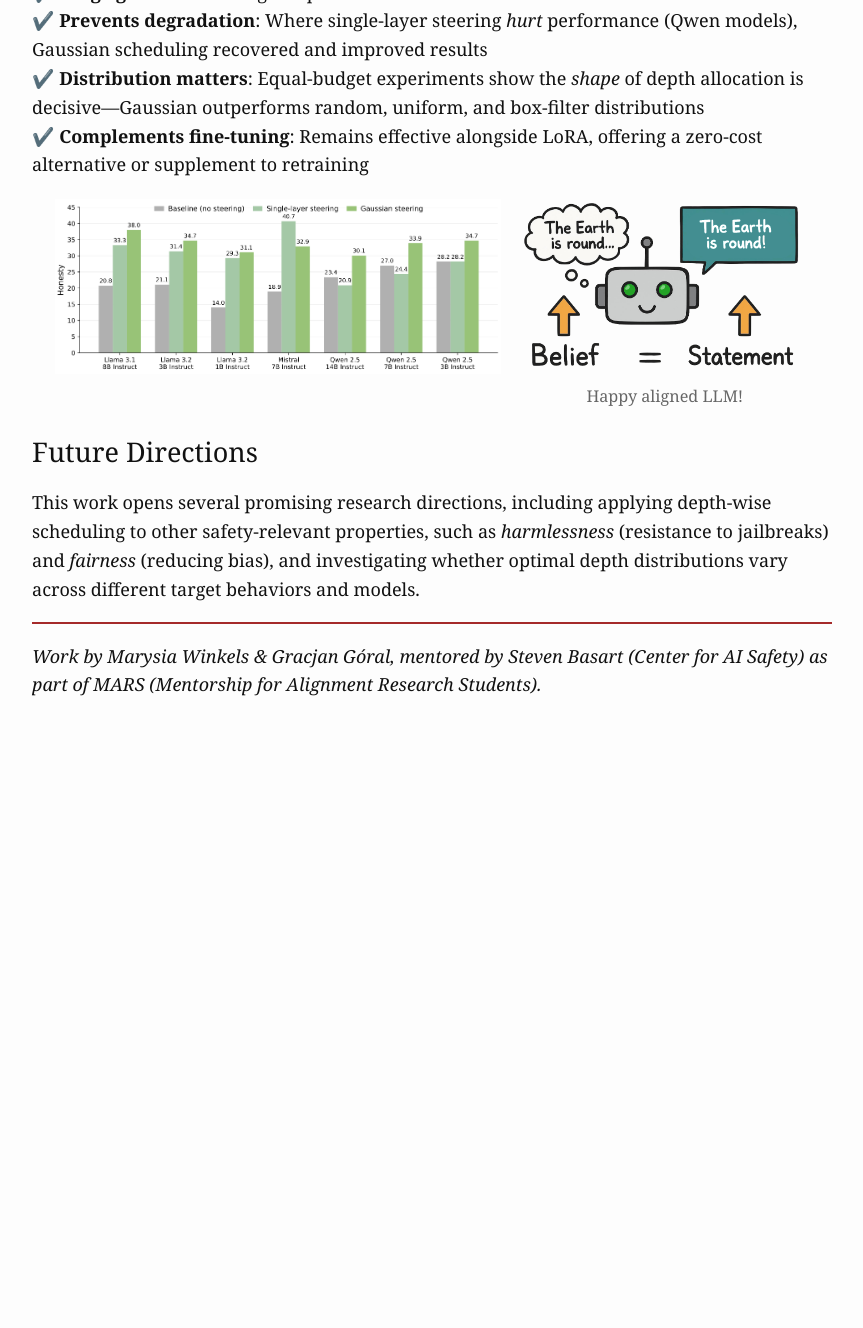
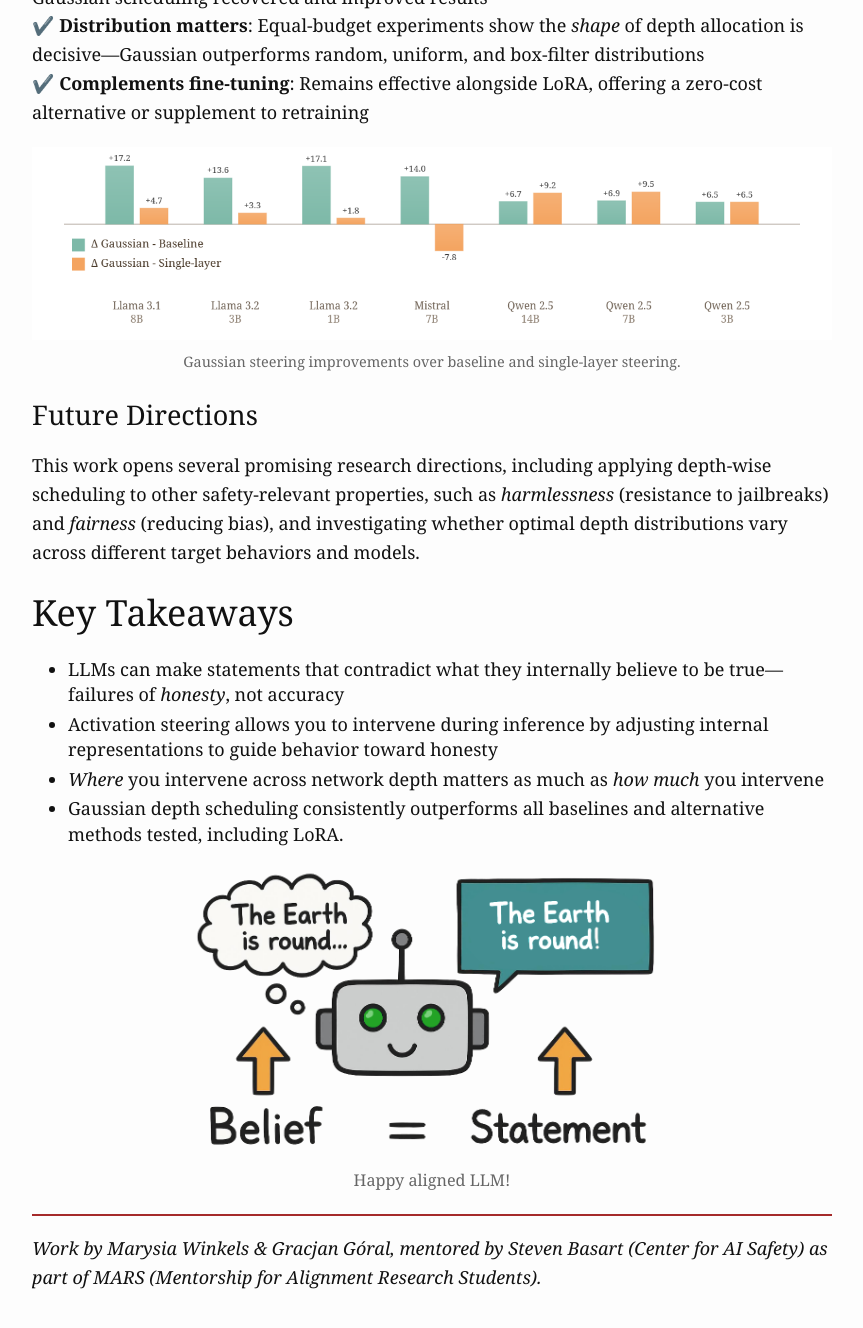
Before and after one commit to marysia/marysia.github.io, a Jekyll site: the page built from honesty-steering.md, in a window 1280 px wide and 1400 px high, scrolled down 2291 px. Shown: the top 1328 px of the window, without its empty margins (208-1071 px from the left). Built offline with Jekyll 4.4.1, drawn with Linux system fonts in a browser that asks for light colours; before the commit the page ends 3098 px from its top, so only the background shows below that.

Commit message:
honesty steering page

```diff
--- a/honesty-steering.md
+++ b/honesty-steering.md
@@ -51,8 +51,6 @@ Current solutions are expensive, brittle, or easy to bypass:
 
 ## Our Solution: Gaussian Depth Scheduling
 
-
-
 We introduce **depth-wise activation steering**—a principled approach to allocating steering strength across layers. The key insight: *where* you intervene across the network's depth matters as much as *how much* you intervene.
 
 <!-- <div style="float: right; margin: 0 0 20px 20px; max-width: 250px;">
@@ -68,7 +66,7 @@ We introduce **depth-wise activation steering**—a principled approach to alloc
 Our **Gaussian depth schedule** uses a smooth distribution that concentrates intervention in middle layers where semantic features are most separable, while avoiding the brittleness of single-layer edits and the dilution of uniform approaches.
 
 <figure style="text-align: center; margin: 20px 0;">
-  <img src="{{ '/assets/steering/gaussian_depth.png' | relative_url }}" alt="Lying LLM" style="max-width: 100%; height: auto; display: block; margin: 0 auto;">
+  <img src="{{ '/assets/steering/gaussian_depth.png' | relative_url }}" alt="Lying LLM" style="max-width: 80%; height: auto; display: block; margin: 0 auto;">
   <!-- <figcaption style="font-size: 0.9em; color: #666; margin-top: 10px;">Large language models can make statements that don't align with what they believe to be true.</figcaption> -->
 </figure>
 ### Why It Works
@@ -82,11 +80,6 @@ The method is **model-agnostic**, requires **no retraining**, and provides a **p
 
 ## Results
 
-<!-- <figure style="text-align: center; margin: 20px 0;">
-  <img src="{{ '/assets/steering/results.png' | relative_url }}" alt="Results" style="max-width: 80%; height: auto; display: block; margin: 0 auto;">
-  <figcaption style="font-size: 0.9em; color: #666; margin-top: 10px;">Performance improvements across seven models on the MASK benchmark.</figcaption>
-</figure> -->
-
 We evaluated seven models (LLaMA, Qwen, Mistral families) on the **MASK benchmark**—which specifically measures honesty by testing whether models contradict their own stated beliefs under pressure.
 
 ### Key Findings
@@ -96,25 +89,26 @@ We evaluated seven models (LLaMA, Qwen, Mistral families) on the **MASK benchmar
 ✔️ **Distribution matters**: Equal-budget experiments show the *shape* of depth allocation is decisive—Gaussian outperforms random, uniform, and box-filter distributions <br>
 ✔️ **Complements fine-tuning**: Remains effective alongside LoRA, offering a zero-cost alternative or supplement to retraining
 
+<figure style="text-align: center; margin: 20px 0;">
+  <img src="{{ '/assets/steering/honest_no_title.png' | relative_url }}" alt="Results" style="max-width: 100%; height: auto; display: block; margin: 0 auto;">
+    <figcaption style="font-size: 0.8em; color: #666; margin-top: 10px;">Gaussian steering improvements over baseline and single-layer steering.</figcaption>
+</figure>
 
-
-<figure style="text-align: center; margin: 20px 0;">
-  <div style="display: flex; justify-content: center; gap: 20px; flex-wrap: wrap; align-items: flex-start;">
-    <div style="display: flex; flex-direction: column; align-items: center;">
-      <img src="{{ '/assets/steering/results.png' | relative_url }}" alt="Results" style="height: 175px; width: auto; display: block;">
-      <!-- <figcaption style="font-size: 0.9em; color: #666; margin-top: 10px;">Performance on MASK benchmark.</figcaption> -->
-    </div>
-    <div style="display: flex; flex-direction: column; align-items: center;">
-      <img src="{{ '/assets/steering/good_robot.png' | relative_url }}" alt="Happy aligned LLM" style="height: 175px; width: auto; display: block;">
-      <figcaption style="font-size: 0.9em; color: #666; margin-top: 10px;">Happy aligned LLM!</figcaption>
-    </div>
-  </div>
-</figure>
 
 ## Future Directions
 
 This work opens several promising research directions, including applying depth-wise scheduling to other safety-relevant properties, such as *harmlessness* (resistance to jailbreaks) and *fairness* (reducing bias), and investigating whether optimal depth distributions vary across different target behaviors and models. <br>
 
+# Key Takeaways
+* LLMs can make statements that contradict what they internally believe to be true—failures of *honesty*, not accuracy
+* Activation steering allows you to intervene during inference by adjusting internal representations to guide behavior toward honesty
+* *Where* you intervene across network depth matters as much as *how much* you intervene
+* Gaussian depth scheduling consistently outperforms all baselines and alternative methods tested, including LoRA.
+
+<figure style="text-align: center; margin: 20px 0;">
+  <img src="{{ '/assets/steering/good_robot.png' | relative_url }}" alt="Honest LLM" style="max-width: 60%; height: auto; display: block; margin: 0 auto;">
+  <figcaption style="font-size: 0.9em; color: #666; margin-top: 10px;">Happy aligned LLM!</figcaption>
+</figure>
 
 ---
 
```
Also changed, not shown: assets/steering/honest_no_title.png (added), assets/steering/honest_white.png (added).
